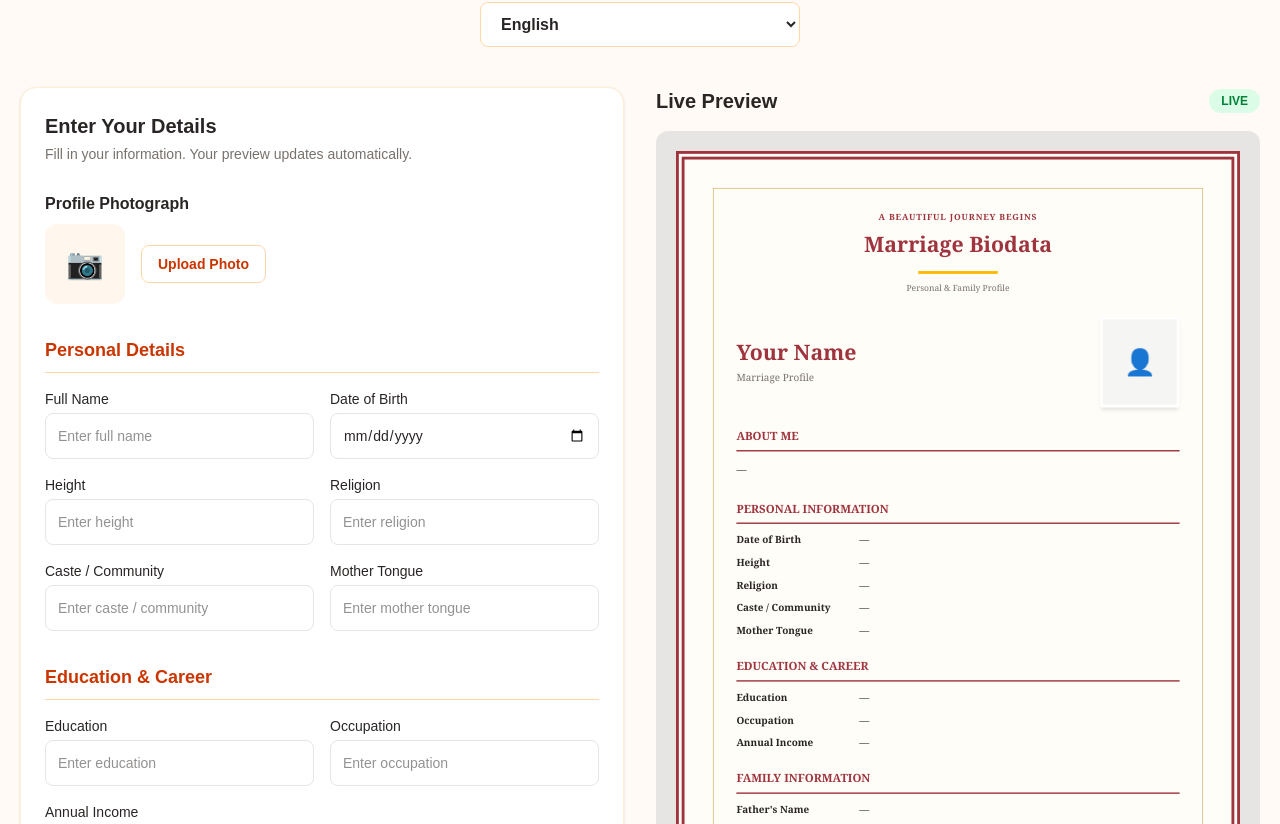
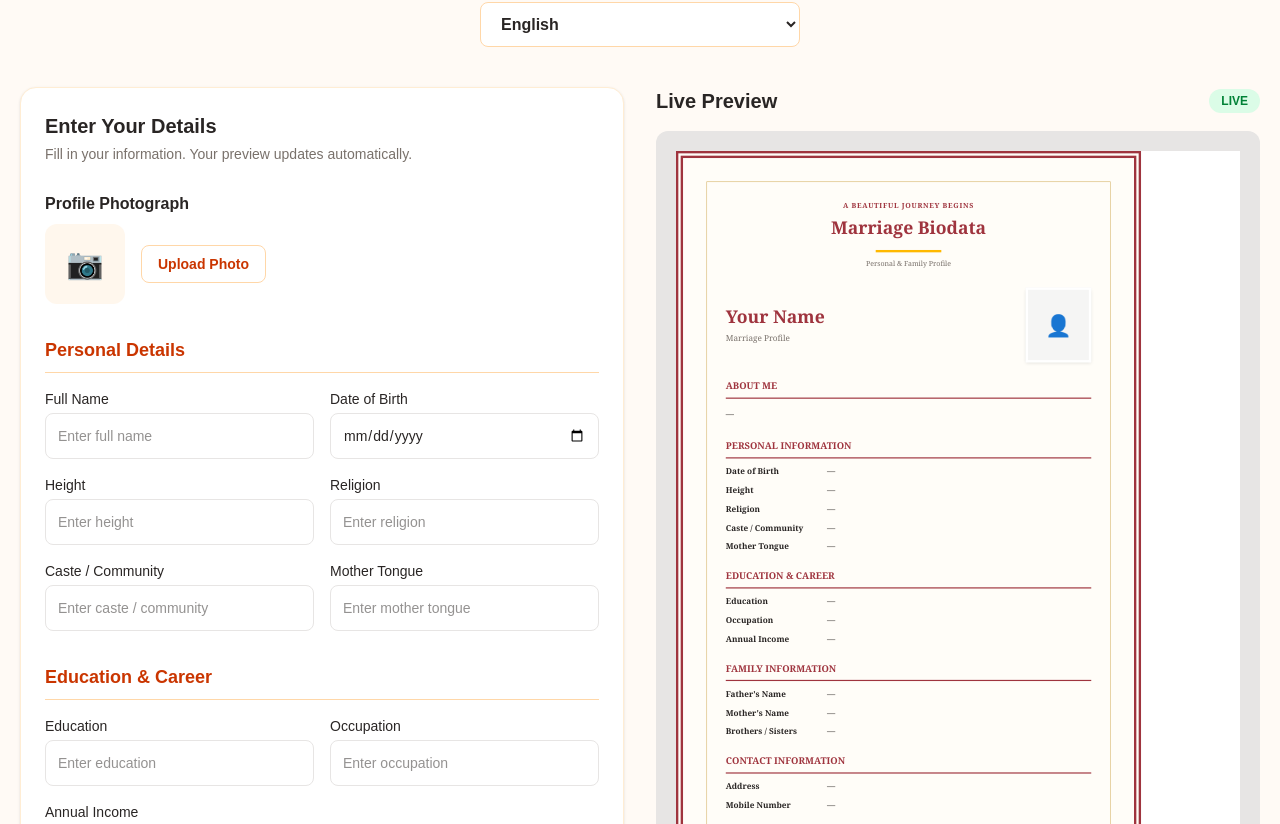
Before and after one commit to Pranavk-07/free-biodata-makers, a Next.js app: page /biodata in a window 1280 px wide. Shown: the part 336-1160 px from the top of the page. Built offline with nearby package versions, Linux system fonts and the light colour scheme.

Commit message:
Fix biodata overflow and configure Cloudflare deployment

```diff
--- a/app/biodata/page.tsx
+++ b/app/biodata/page.tsx
@@ -239,9 +239,11 @@ export default function BiodataMaker() {
   const [language, setLanguage] = useState<Language>("en");
   const [downloading, setDownloading] = useState(false);
   const [previewScale, setPreviewScale] = useState(1);
+  const [contentScale, setContentScale] = useState(1);
 
   const previewRef = useRef<HTMLDivElement>(null);
   const previewContainerRef = useRef<HTMLDivElement>(null);
+  const contentRef = useRef<HTMLDivElement>(null);
 
   const t = translations[language];
   const theme = templates.find((item) => item.id === template) ?? templates[0];
@@ -251,6 +253,7 @@ export default function BiodataMaker() {
       ? "Georgia, serif"
       : "'Noto Sans Devanagari', 'Mangal', sans-serif";
 
+  // Scale the preview to fit the available screen width.
   useEffect(() => {
     const container = previewContainerRef.current;
     if (!container) return;
@@ -262,6 +265,38 @@ export default function BiodataMaker() {
     observer.observe(container);
     return () => observer.disconnect();
   }, []);
+
+  // Automatically fit the biodata content inside the A4 page.
+  useEffect(() => {
+    const content = contentRef.current;
+    if (!content) return;
+
+    let frame = 0;
+
+    const updateScale = () => {
+      cancelAnimationFrame(frame);
+
+      frame = requestAnimationFrame(() => {
+        const contentHeight = content.scrollHeight;
+        const nextScale =
+          contentHeight > 1123 ? 1123 / contentHeight : 1;
+
+        setContentScale((previous) =>
+          Math.abs(previous - nextScale) > 0.001 ? nextScale : previous
+        );
+      });
+    };
+
+    const observer = new ResizeObserver(updateScale);
+    observer.observe(content);
+
+    updateScale();
+
+    return () => {
+      cancelAnimationFrame(frame);
+      observer.disconnect();
+    };
+  }, [data, photo, template, language]);
 
   function updateField(field: keyof Biodata, value: string) {
     setData((previous) => ({ ...previous, [field]: value }));
@@ -415,25 +450,28 @@ export default function BiodataMaker() {
 
   function renderSection(section: { title: string; rows: InfoRow[] }) {
     return (
-      <section key={section.title} className="mt-7">
+      <section key={section.title} className="mt-7 min-w-0 w-full">
         <h3
           className="border-b-2 pb-2 text-base font-bold"
           style={{ borderColor: theme.color, color: theme.color }}
         >
           {section.title}
         </h3>
-        <div className="mt-3 space-y-3">
+
+        <div className="mt-3 min-w-0 space-y-3">
           {section.rows.map(([label, value]) => (
             <div
               key={label}
-              className={`grid gap-2 text-sm ${
+              className={`grid min-w-0 w-full gap-2 text-sm ${
                 template === "modern"
-                  ? "grid-cols-[125px_1fr]"
-                  : "grid-cols-[165px_1fr]"
+                  ? "grid-cols-[minmax(90px,125px)_minmax(0,1fr)]"
+                  : "grid-cols-[minmax(110px,165px)_minmax(0,1fr)]"
               }`}
             >
-              <span className="font-bold">{label}</span>
-              <span className="break-words">{value || t.empty}</span>
+              <span className="min-w-0 break-words font-bold">{label}</span>
+              <span className="min-w-0 max-w-full whitespace-pre-wrap [overflow-wrap:anywhere]">
+                {value || t.empty}
+              </span>
             </div>
           ))}
         </div>
@@ -443,14 +481,14 @@ export default function BiodataMaker() {
 
   function renderAbout() {
     return (
-      <section className="mt-7">
+      <section className="mt-7 min-w-0">
         <h3
           className="border-b-2 pb-2 text-base font-bold"
           style={{ borderColor: theme.color, color: theme.color }}
         >
           {t.aboutHeading}
         </h3>
-        <p className="mt-3 whitespace-pre-wrap break-words text-sm leading-7">
+        <p className="mt-3 break-words whitespace-pre-wrap text-sm leading-7 [overflow-wrap:anywhere]">
           {data.about || t.empty}
         </p>
       </section>
@@ -459,14 +497,14 @@ export default function BiodataMaker() {
 
   function renderPartner() {
     return (
-      <section className="mt-7">
+      <section className="mt-7 min-w-0">
         <h3
           className="border-b-2 pb-2 text-base font-bold"
           style={{ borderColor: theme.color, color: theme.color }}
         >
           {t.partnerHeading}
         </h3>
-        <p className="mt-3 whitespace-pre-wrap break-words text-sm leading-7">
+        <p className="mt-3 break-words whitespace-pre-wrap text-sm leading-7 [overflow-wrap:anywhere]">
           {data.partner || t.empty}
         </p>
       </section>
@@ -485,7 +523,6 @@ export default function BiodataMaker() {
 
   return (
     <main className="min-h-screen bg-[#fffaf5] text-stone-800">
-      {/* Load a font that supports Hindi and Marathi */}
       <link
         rel="stylesheet"
         href="https://fonts.googleapis.com/css2?family=Noto+Sans+Devanagari:wght@400;500;600;700;800&display=swap"
@@ -512,7 +549,6 @@ export default function BiodataMaker() {
           </h1>
           <p className="mt-3 text-stone-500">{t.subtitle}</p>
 
-          {/* LANGUAGE SELECTOR */}
           <div className="mx-auto mt-6 max-w-xs text-left">
             <label className="mb-2 block text-sm font-semibold">
               Select Language / भाषा निवडा
@@ -633,7 +669,13 @@ export default function BiodataMaker() {
             </div>
 
             <div ref={previewContainerRef} className="w-full overflow-hidden rounded-xl bg-stone-200 p-3 sm:p-5">
-              <div className="mx-auto" style={{ width: 794 * previewScale, height: 1123 * previewScale }}>
+              <div
+                className="mx-auto"
+                style={{
+                  width: 794 * previewScale,
+                  height: 1123 * previewScale,
+                }}
+              >
                 <div
                   ref={previewRef}
                   className="relative overflow-hidden bg-white"
@@ -644,6 +686,15 @@ export default function BiodataMaker() {
                     transformOrigin: "top left",
                     color: "#292524",
                     fontFamily,
+                  }}
+                >
+                  {/* This wrapper automatically scales all five templates. */}
+                  <div
+                    ref={contentRef}
+                    style={{
+                      width: 794,
+                      transform: `scale(${contentScale})`,
+                      transformOrigin: "top left",
                     }}
                   >
                     {/* CLASSIC */}
@@ -714,18 +765,24 @@ export default function BiodataMaker() {
                                 [t.religion, data.religion], [t.caste, data.caste],
                                 [t.motherTongue, data.motherTongue],
                               ].map(([label, value]) => (
-                              <div key={label}>
+                                <div key={label} className="min-w-0">
                                   <p className="text-xs text-blue-200">{label}</p>
-                                <p className="mt-1 break-words font-semibold">{value || t.empty}</p>
+                                  <p className="mt-1 break-words font-semibold [overflow-wrap:anywhere]">{value || t.empty}</p>
                                 </div>
                               ))}
                             </div>
                           </div>
                           <div className="mt-10">
                             <h3 className="border-b border-white/40 pb-2 text-sm font-bold text-blue-100">{t.contact}</h3>
-                          <div className="mt-4 space-y-4 text-sm">
-                            <div><p className="text-xs text-blue-200">{t.phone}</p><p className="mt-1 break-words">{data.phone || t.empty}</p></div>
-                            <div><p className="text-xs text-blue-200">{t.address}</p><p className="mt-1 break-words">{data.address || t.empty}</p></div>
+                            <div className="mt-4 min-w-0 space-y-4 text-sm">
+                              <div className="min-w-0">
+                                <p className="text-xs text-blue-200">{t.phone}</p>
+                                <p className="mt-1 whitespace-pre-wrap [overflow-wrap:anywhere]">{data.phone || t.empty}</p>
+                              </div>
+                              <div className="min-w-0">
+                                <p className="text-xs text-blue-200">{t.address}</p>
+                                <p className="mt-1 whitespace-pre-wrap [overflow-wrap:anywhere]">{data.address || t.empty}</p>
+                              </div>
                             </div>
                           </div>
                           <div className="mt-auto pt-8 text-center text-xs text-blue-200">{t.profile}</div>
@@ -805,6 +862,7 @@ export default function BiodataMaker() {
                   </div>
                 </div>
               </div>
+            </div>
 
             <div className="mt-5 grid grid-cols-2 gap-3">
               <button
--- /dev/null
+++ b/cloudflare.config.ts
@@ -0,0 +1,19 @@
+import { bindings, defineConfig, defineWorker } from "cf/config";
+
+export default defineConfig({
+  accountId:"bd51f8dbea6e6e1aa77c91f0f6d0c88c",
+  worker: defineWorker({
+    name: "free-biodata-makers",
+    entrypoint: "vinext/server/fetch-handler",
+    compatibilityDate: "2026-10-30",
+    compatibilityFlags: ["nodejs_compat"],
+    assets: {
+      htmlHandling: "none",
+      notFoundHandling: "none",
+      runWorkerFirst: ["/*", "!/_next/static/*", "!/*/_next/static/*"],
+    },
+    env: {
+      ASSETS: bindings.assets(),
+    },
+  }),
+});
--- /dev/null
+++ b/vite.config.ts
@@ -0,0 +1,17 @@
+import { defineConfig } from "vite";
+import vinext from "vinext";
+import tailwindcss from "@tailwindcss/vite";
+import { cloudflare } from "@cloudflare/vite-plugin";
+
+export default defineConfig({
+  plugins: [
+    vinext(),
+    tailwindcss(),
+    cloudflare({
+      viteEnvironment: {
+        name: "rsc",
+        childEnvironments: ["ssr"],
+      },
+    }),
+  ],
+});
```
Also changed, not shown: package.json (+20 -5 lines), 2 other files (tests, documents, lock files or other folders). Lines whose indentation alone changed are shown as unchanged.
